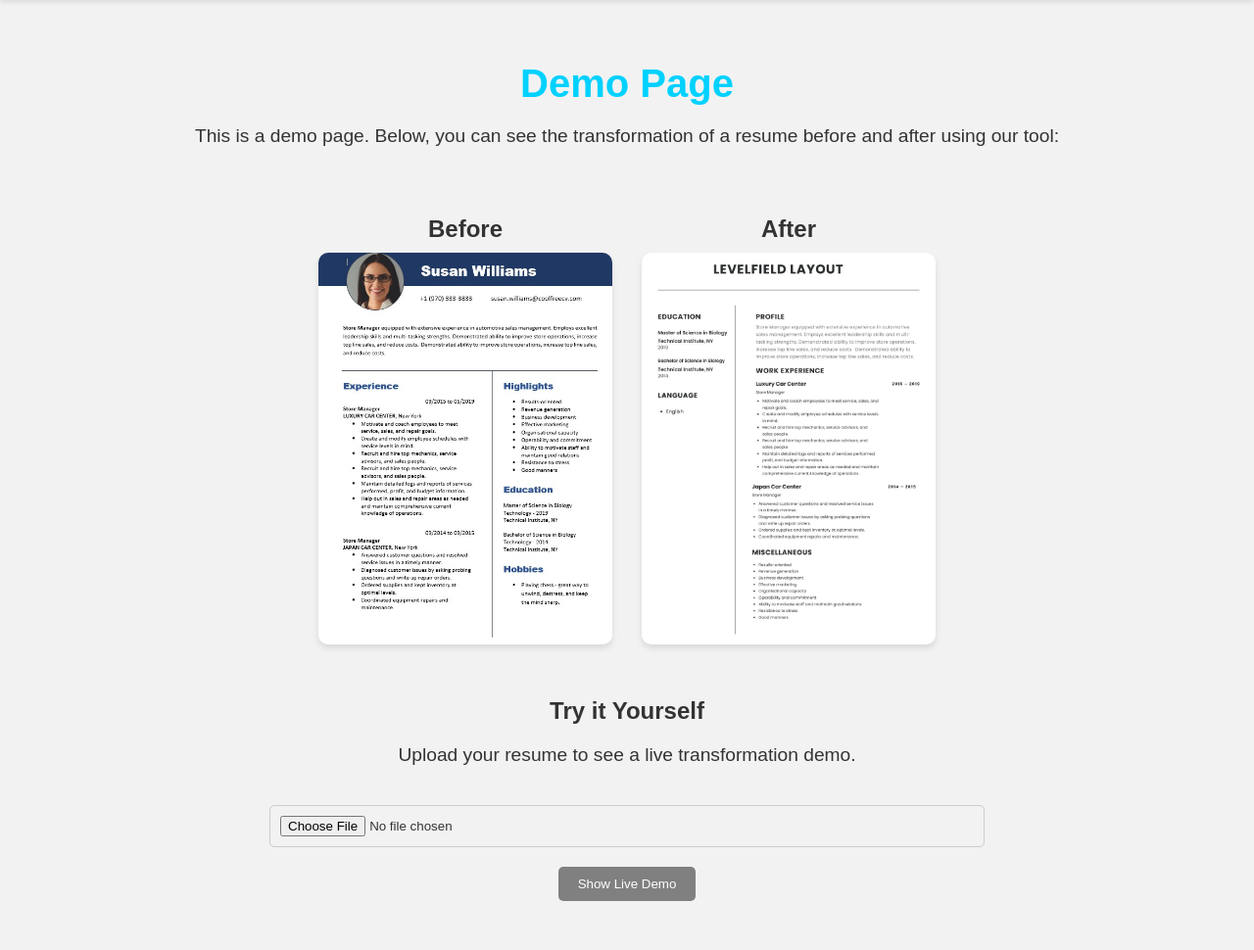
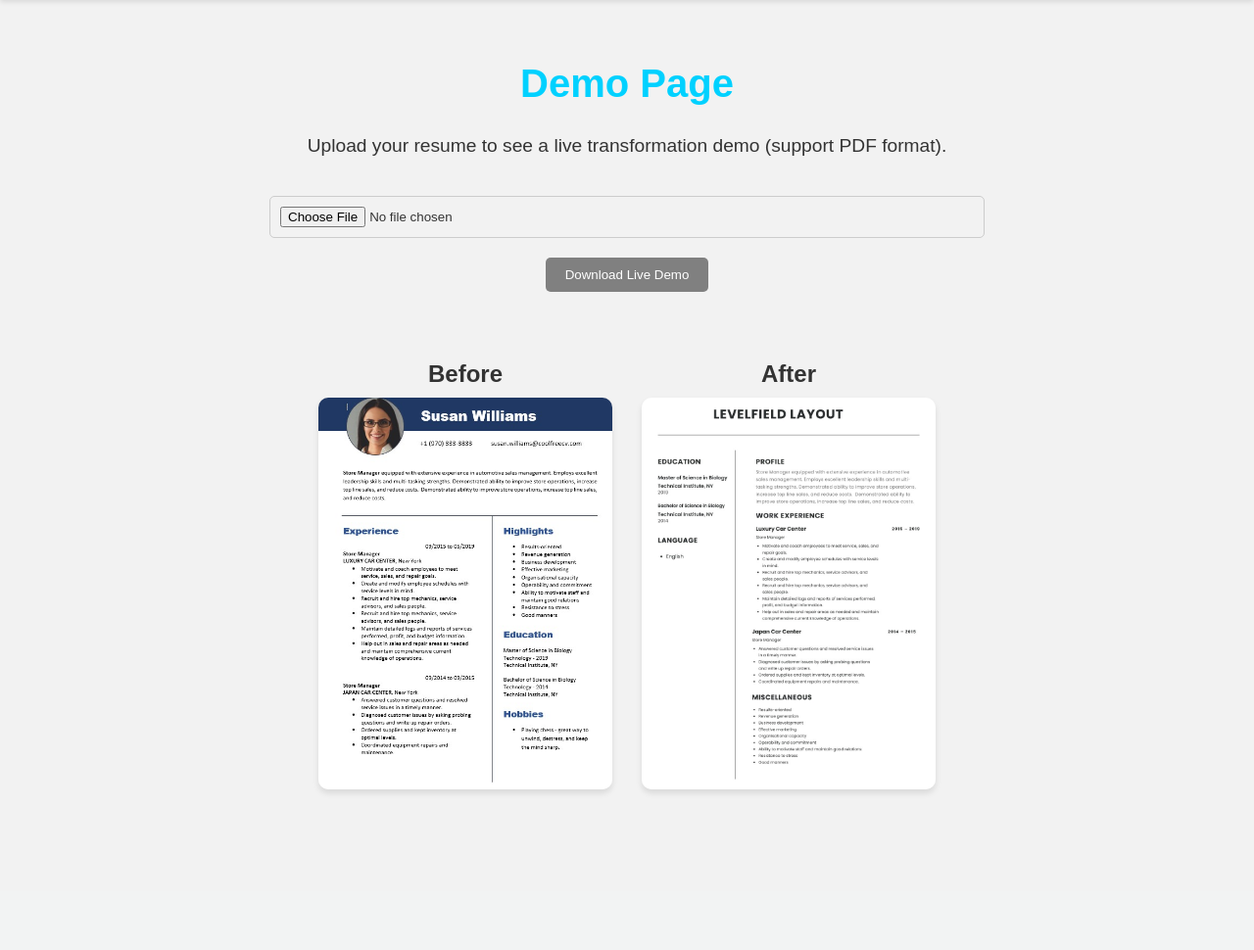
Before and after one commit to DabideeCode/Algovengers_Hackathon, a Flask app: page /demo.html in a window 1280 px wide. Shown: the part 73-1043 px from the top of the page at 98% size. After the commit the page ends 883 px from the top, so only its background shows below. Run offline with Flask 3, Linux system fonts and the light colour scheme.

Commit message:
Update demo.html

```diff
--- a/templates/demo.html
+++ b/templates/demo.html
@@ -10,7 +10,7 @@
     <header>
         <nav class="navbar">
             <a href="index.html" class="logo">
-                <img src="/static/images/THE_FINAL_LOGO.png" alt="LevelField Logo">
+                <img src="THE_FINAL_LOGO.png" alt="LevelField Logo">
             </a>
             <ul class="nav-links">
                 <li><a href="index.html">Home</a></li>
@@ -24,28 +24,21 @@
     <main>
         <section class="demo-page">
             <h1>Demo Page</h1>
-            <p>This is a demo page. Below, you can see the transformation of a resume before and after using our tool:</p>
+            <div class="upload-demo">
+                <p>Upload your resume to see a live transformation demo (support PDF format).</p>
+                <input type="file" id="resumeUpload" class="upload-button" accept=".pdf" />
+                <button class="transform-button" onclick="uploadResume()">Download Live Demo</button>
+            </div>
 
             <div class="image-container">
                 <div class="image-box">
                     <h2>Before</h2>
-                    <img src="/static/images/before.jpg" alt="Before Resume">
+                    <img src="before.jpg" alt="Before Resume">
                 </div>
                 <div class="image-box">
                     <h2>After</h2>
-                    <img src="/static/images/after.jpg" alt="After Resume">
+                    <img src="after.jpg" alt="After Resume">
                 </div>
-            </div>
-
-            <!-- Add an Upload Resume section -->
-            <div class="upload-demo">
-                <h2>Try it Yourself</h2>
-                <p>Upload your resume to see a live transformation demo.</p>
-                <!-- Form to upload file -->
-                <form id="resumeUploadForm" action="/upload" method="POST" enctype="multipart/form-data">
-                    <input type="file" id="resumeUpload" name="file" class="upload-button" accept=".pdf,.doc,.docx" required />
-                    <button type="submit" class="transform-button">Show Live Demo</button>
-                </form>
             </div>
         </section>
     </main>
```
